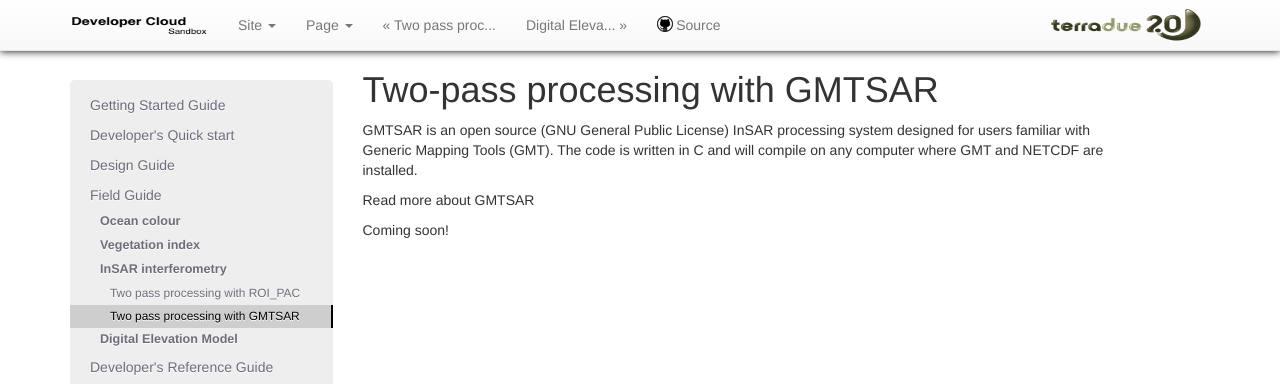
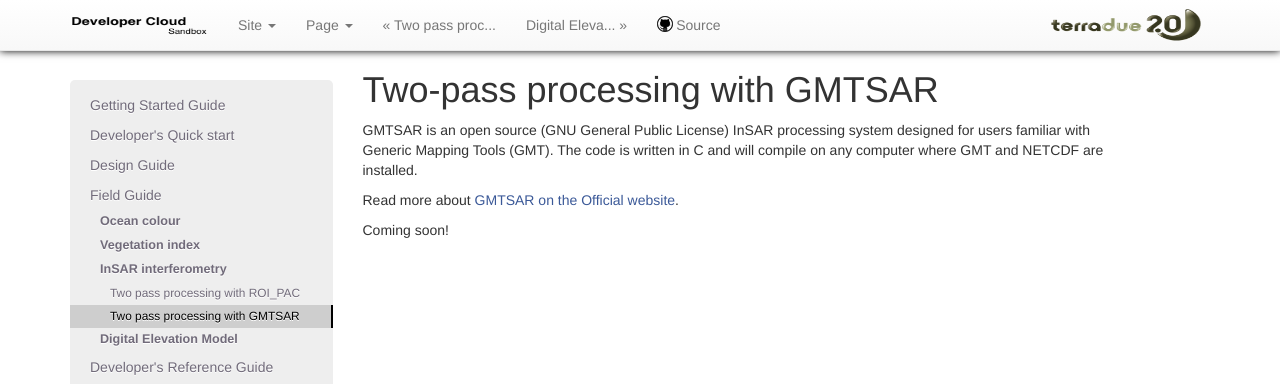
Before and after one commit to Terradue/doc-developer-sandbox, a Sphinx documentation site: the page built from source/field/insar/tp_gmtsar/index.rst, in a window 1280 px wide. Shown: the top 384 px of the page. Built offline with Sphinx 7.4.7, drawn with Linux system fonts in a browser that asks for light colours; pages that are not in the unit, such as notebooks, are missing from menus.

Commit message:
Update index.rst

```diff
--- a/source/field/insar/tp_gmtsar/index.rst
+++ b/source/field/insar/tp_gmtsar/index.rst
@@ -3,6 +3,6 @@
 
 GMTSAR is an open source (GNU General Public License) InSAR processing system designed for users familiar with Generic Mapping Tools (GMT). The code is written in C and will compile on any computer where GMT and NETCDF are installed.
 
-Read more about GMTSAR
+Read more about `GMTSAR on the Official website <http://topex.ucsd.edu/gmtsar/>`_.
 
 Coming soon!
```
